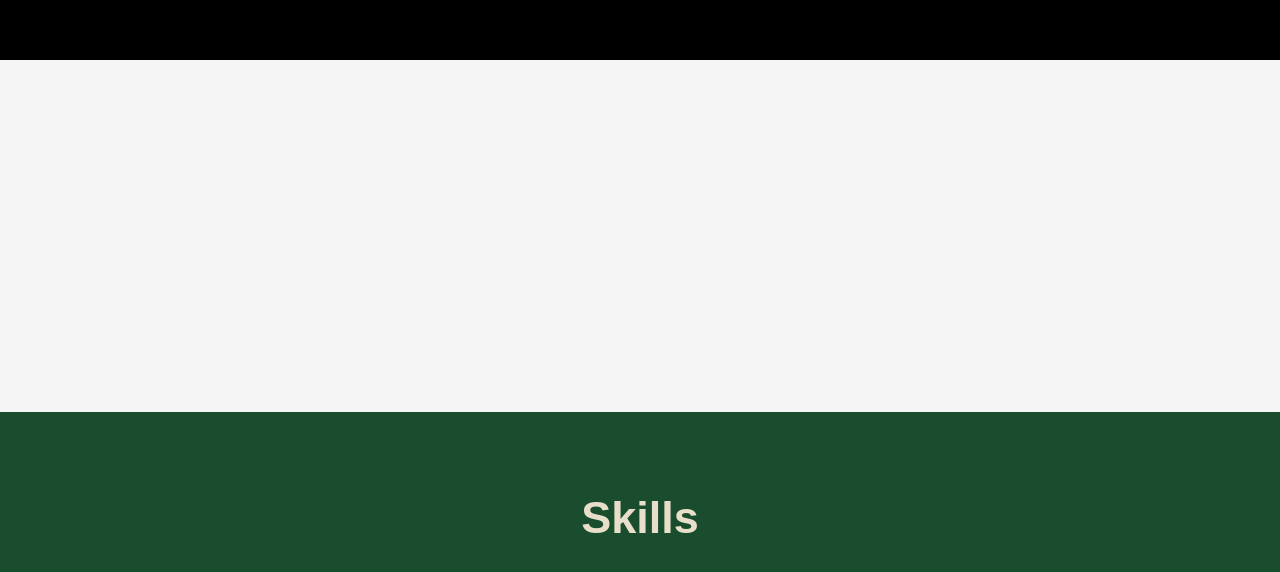
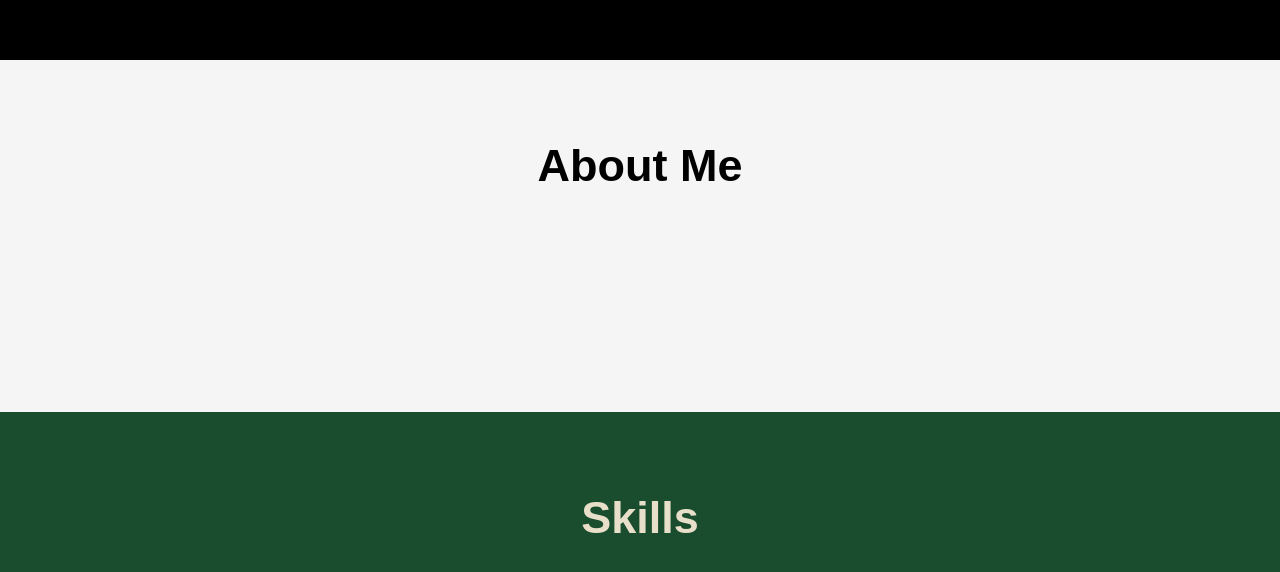
Before and after one commit to oauch/portfolio, a Next.js app: page / in a window 1280 px wide. Shown: the part 940-1512 px from the top of the page. Built offline with nearby package versions, Linux system fonts and the light colour scheme; a web font is replaced by a local one.

Commit message:
♻️  Refactor: 애니메이션 초기값 적용

```diff
--- a/src/components/AboutMeSection.tsx
+++ b/src/components/AboutMeSection.tsx
@@ -18,15 +18,13 @@ function AboutMeSection() {
   const { initial, scrollAnimation } = useMario(300);
   return (
     <Section bgColor={COLORS.GRAY_F5}>
-      <motion.div initial={initial} animate={scrollAnimation}>
-        <Text fs={4.5} fw={800}>
-          About Me
-        </Text>
-      </motion.div>
+      <Text fs={4.5} fw={800}>
+        About Me
+      </Text>
       <InfoWrapper justify="between">
         {InfoData.map((obj) =>
           Object.entries(obj).map(([key, value]) => (
-            <Info key={key} animate={scrollAnimation}>
+            <Info key={key} initial={initial} animate={scrollAnimation}>
               <Title fs={3} fw={600}>
                 {key}
               </Title>
```
